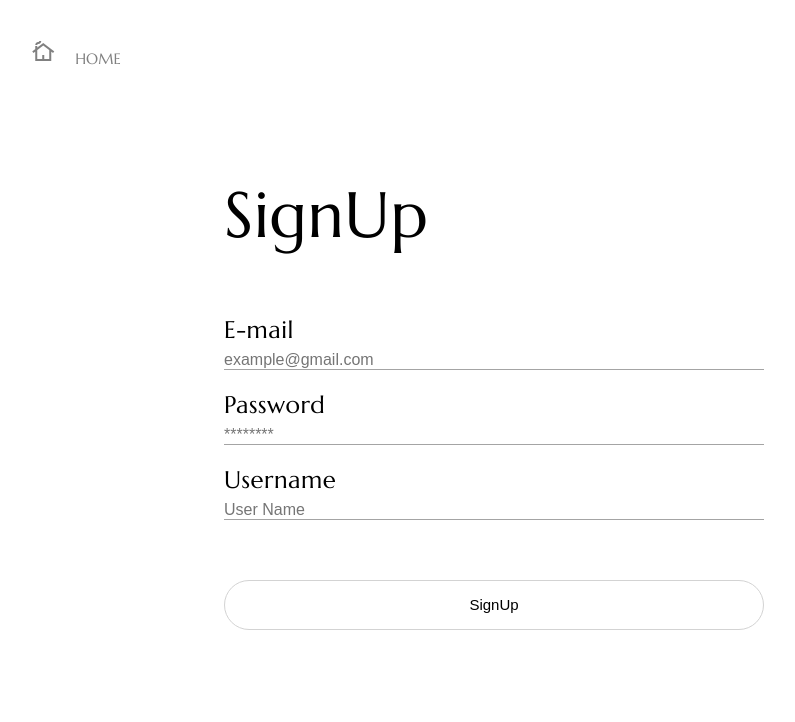
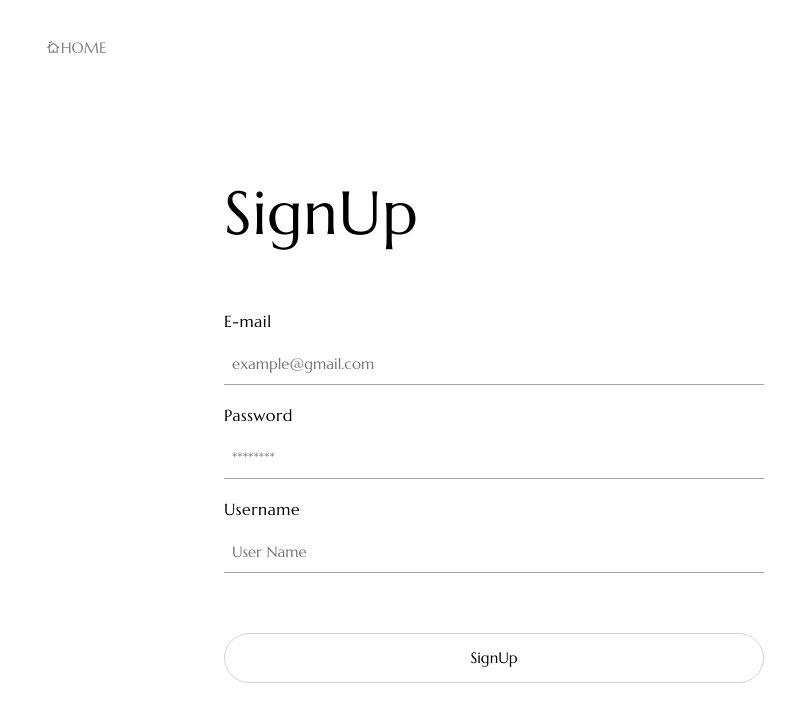
Before and after one commit to shopping-mall-Frontend/team-project, a React (Create React App) app: page /signup in a window 1280 px wide. Shown: the top 722 px of the page, without its empty margins (116-911 px from the left). Built offline with nearby package versions, Linux system fonts and the light colour scheme; no server answers; a web font is replaced by a local one.

Commit message:
Editpage ìge로그인페이/회원가입 스타일링

```diff
--- a/src/components/Header.js
+++ b/src/components/Header.js
@@ -1,8 +1,8 @@
-import React, { useEffect, useState } from 'react';
+import React, {useEffect, useState} from 'react';
 import styled from 'styled-components';
 import {Link, useNavigate} from 'react-router-dom';
 import '../css/reset-css.css';
-import { auth } from '../utils/useAPI';
+import {auth} from '../utils/useAPI';
 import Search from './search/Search';
 
 const Header = React.memo(() => {
@@ -19,12 +19,12 @@ const Header = React.memo(() => {
 
   const logout = async () => {
     try {
-     const res =  await auth('logout');
-     if(res){
-       localStorage.removeItem('accessToken');
-       setUser(false);
-       navigate("/");
-     }
+      const res = await auth('logout');
+      if (res) {
+        localStorage.removeItem('accessToken');
+        setUser(false);
+        navigate("/");
+      }
 
     } catch (err) {
       alert('로그아웃 실패.');
@@ -37,11 +37,11 @@ const Header = React.memo(() => {
       <header>
         <nav>
           <div className="search">
-            <Search isSearchPage={false} />
+            <Search isSearchPage={false}/>
           </div>
           <ul className="nav__links">
             <li>
-              {user ? <Link to={`/user`}>Hello! 🌺{user.displayName}</Link> : <Link to={'/login'}>LOGIN</Link>}
+              {user ? <Link to={`/user`}>🌿{user.displayName}님</Link> : <Link to={'/login'}>LOGIN</Link>}
             </li>
             <li>
               <Link to={'/Cart'}>Chart</Link>{' '}
@@ -80,20 +80,21 @@ const StyledHeader = styled.div`
   box-sizing: border-box;
   margin-top: 20px;
   padding: 0;
-  border-bottom:1px solid #ddd;
-  min-width:1200px;
+  border-bottom: 1px solid #ddd;
+  min-width: 1200px;
 
   nav {
     display: flex;
     justify-content: space-between;
     align-items: center;
-    padding:0 50px;
+    padding: 0 50px;
   }
 
   li,
   .logo {
     text-decoration: none;
   }
+
   .material-symbols-outlined {
     font-weight: normal;
     font-size: 20px;
@@ -113,6 +114,7 @@ const StyledHeader = styled.div`
     box-sizing: content-box;
     width: 100%;
   }
+
   ul {
     display: flex;
     padding: 0px 0px 0px 0em;
@@ -120,9 +122,11 @@ const StyledHeader = styled.div`
     color: dimgray;
     margin: 0;
   }
+
   li {
     padding: 0px 20px;
   }
+
   /* @media screen and (max-width: 768px) {
     header {
       flex-direction: column;
--- a/src/components/Loading.js
+++ b/src/components/Loading.js
@@ -8,7 +8,6 @@ const Loading = () => {
     </Container>
   )
 }
-
 export default Loading
 
 const Container = styled.div`
--- a/src/components/Login.js
+++ b/src/components/Login.js
@@ -1,8 +1,8 @@
-import React, { useState } from 'react';
+import React, {useState} from 'react';
 import styled from 'styled-components';
-import { useForm } from 'react-hook-form';
-import { signIn } from '../utils/useAPI';
-import { Link, useNavigate } from 'react-router-dom';
+import {useForm} from 'react-hook-form';
+import {signIn} from '../utils/useAPI';
+import {Link, useNavigate} from 'react-router-dom';
 
 const Login = () => {
   const history = useNavigate();
@@ -13,14 +13,14 @@ const Login = () => {
   });
 
   // react hook form 사용해보기(렌더링 비용 최소화)
-  const { register, handleSubmit } = useForm();
+  const {register, handleSubmit} = useForm();
   const onSubmit = async (data) => {
-    const { user } = await signIn(data);
+    const {user} = await signIn(data);
     setLoginInfo(data);
     if (!user) {
       alert('이메일 혹은 비밀번호가 일치하지 않습니다.');
     } else {
-      alert(`hello, ${user.displayName}!!`);
+      alert(`🌺 ${user.displayName}님!!🌺 방문해주셔서 감사드립니다.`);
       history('/');
     }
   };
@@ -48,14 +48,14 @@ const Login = () => {
 
           <h4>E-mail</h4>
           <div className="username-input">
-            <input type="email" placeholder="example@gmail.com" {...register('email', { required: true })} />
+            <input type="email" placeholder="example@gmail.com" {...register('email', {required: true})} />
           </div>
         </div>
         <div>
           <h4>Password</h4>
           <div className="password-input">
             <i className="fas fa-lock"></i>
-            <input type="password" placeholder="********" {...register('password', { required: true })} />
+            <input type="password" placeholder="********" {...register('password', {required: true})} />
           </div>
           <Link to={'/SignUp'} className="Login">
             <span className="material-symbols-outlined">touch_app</span>
@@ -63,7 +63,7 @@ const Login = () => {
           </Link>
         </div>
         <div className="submit">
-          <input type="submit" value="submit" />
+          <input type="submit" value="Sign In"/>
         </div>
       </LoginForm>
     </Container>
@@ -93,8 +93,12 @@ const Container = styled.div`
   }
 
   .go-back {
-    padding-bottom: 20px;
-    height: 100%;
+    display: flex;
+    flex-direction: row;
+    justify-content: center;
+    align-items: center;
+    font-size: 10px;
+    margin: 0;
   }
 
   .navbar-logo {
@@ -103,20 +107,26 @@ const Container = styled.div`
   }
 
   .material-symbols-outlined {
-    height: 100%;
-    padding-right: 20px;
-    padding-top: 20px;
+    font-size: 14px;
+
   }
 
   h4 {
     margin: 20px 0 5px 0;
-    font-size: 1.5rem;
+    font-size: 1rem;
     font-weight: 300;
     font-family: 'Marcellus', serif;
   }
 
   .Login {
     font-family: 'Marcellus', serif;
+    display: flex;
+    flex-direction: row;
+    justify-content: end;
+    align-items: center;
+    font-size: 14px;
+    margin-right: 100px;
+    margin-top: 20px;
   }
 `;
 
@@ -131,7 +141,7 @@ const LoginForm = styled.form`
   h1 {
     font-family: 'Marcellus', serif;
     margin: 20px 0 10px 0;
-    font-size: 4rem;
+    font-size: 3.8rem;
     padding-bottom: 40px;
   }
 
@@ -150,6 +160,7 @@ const LoginForm = styled.form`
     padding-right: 0.5rem;
     padding-top: 0.5rem;
     font-size: 15px;
+    font-family: 'Marcellus', serif;
   }
 
   .submit {
--- a/src/components/SignUp.js
+++ b/src/components/SignUp.js
@@ -1,25 +1,25 @@
-import React, { useState } from 'react';
+import React, {useState} from 'react';
 import styled from 'styled-components';
-import { useForm } from 'react-hook-form';
-import { signup } from '../utils/useAPI';
-import { Link, useNavigate } from 'react-router-dom';
+import {useForm} from 'react-hook-form';
+import {signup} from '../utils/useAPI';
+import {Link, useNavigate} from 'react-router-dom';
 
 const Login = () => {
   const history = useNavigate();
-  const [ setLoginInfo] = useState({
+  const [setLoginInfo] = useState({
     email: '',
     password: '',
-    displayName:'',
+    displayName: '',
   });
 
-  const { register, handleSubmit } = useForm();
+  const {register, handleSubmit} = useForm();
   const onSubmit = async (data) => {
-    const { user } = await signup(data);
+    const {user} = await signup(data);
     setLoginInfo(data);
     if (!user) {
       alert('이메일 혹은 비밀번호가 일치하지 않습니다.');
     } else {
-      alert(`hello, ${user.displayName}!!`);
+      alert(`🌺 ${user.displayName}님!! 방문해주셔서 감사드립니다.`);
       history('/');
     }
   };
@@ -42,24 +42,24 @@ const Login = () => {
 
           <h4>E-mail</h4>
           <div className="username-input">
-            <input type="email" placeholder="example@gmail.com" {...register('email', { required: true })} />
+            <input type="email" placeholder="example@gmail.com" {...register('email', {required: true})} />
           </div>
         </div>
         <div>
           <h4>Password</h4>
           <div className="password-input">
             <i className="fas fa-lock"></i>
-            <input type="password" placeholder="********" {...register('password', { required: true })} />
+            <input type="password" placeholder="********" {...register('password', {required: true})} />
           </div>
         </div>
         <div>
           <h4>Username</h4>
           <div className="password-input">
-            <input type="text" placeholder="User Name" {...register('displayName', { required: true })} />
+            <input type="text" placeholder="User Name" {...register('displayName', {required: true})} />
           </div>
         </div>
         <div className="submit">
-          <button type="submit" value="submit" >
+          <button type="submit" value="submit">
             SignUp
           </button>
         </div>
@@ -79,7 +79,6 @@ const Container = styled.div`
     margin-top: 20px;
     line-height: 55px;
     height: 55px;
-
     text-align: center;
     color: gray;
     font-family: 'Marcellus', serif;
@@ -92,8 +91,12 @@ const Container = styled.div`
   }
 
   .go-back {
-    padding-bottom: 20px;
-    height: 100%;
+    display: flex;
+    flex-direction: row;
+    justify-content: center;
+    align-items: center;
+    font-size: 15px;
+    margin: 0;
   }
 
   .navbar-logo {
@@ -102,14 +105,12 @@ const Container = styled.div`
   }
 
   .material-symbols-outlined {
-    height: 100%;
-    padding-right: 20px;
-    padding-top: 20px;
+    font-size: 15px;
   }
 
   h4 {
     margin: 20px 0 5px 0;
-    font-size: 1.5rem;
+    font-size: 1rem;
     font-weight: 300;
     font-family: 'Marcellus', serif;
   }
@@ -130,7 +131,7 @@ const LoginForm = styled.form`
   h1 {
     font-family: 'Marcellus', serif;
     margin: 20px 0 10px 0;
-    font-size: 4rem;
+    font-size: 3.8rem;
     padding-bottom: 40px;
   }
 
@@ -149,6 +150,7 @@ const LoginForm = styled.form`
     padding-right: 0.5rem;
     padding-top: 0.5rem;
     font-size: 15px;
+    font-family: 'Marcellus', serif;
   }
 
   .submit {
@@ -156,7 +158,19 @@ const LoginForm = styled.form`
     width: 90%;
   }
 
-  .submit  button{
+  input {
+    width: 100%;
+    outline: none;
+    border-radius: 0px;
+    line-height: 2.5rem;
+    padding-left: 0.5rem;
+    padding-right: 0.5rem;
+    padding-top: 0.5rem;
+    font-size: 15px;
+    font-family: 'Marcellus', serif;
+  }
+
+  .submit button {
     height: 50px;
     border-radius: 30px;
     margin-top: 10px;
--- a/src/pages/Auth/SignUpPage.js
+++ b/src/pages/Auth/SignUpPage.js
@@ -5,9 +5,9 @@ const SignUpPage = () => {
 
   return (
     <>
-      <SignUp />
+      <SignUp/>
     </>
   );
 };
 
-export { SignUpPage };
+export {SignUpPage};
--- a/src/utils/useAPI.js
+++ b/src/utils/useAPI.js
@@ -35,7 +35,7 @@ export const signup = async (value) => {
     });
 
     localStorage.setItem('accessToken', data.accessToken);
-    alert('회원가입을!🌺축하드립니다 !');
+    alert('🌺 환영합니다! 회원가입을 축하드립니다 !🌺');
     window.location.replace('/');
   } catch (err) {
     alert('회원가입에 실패했습니다.');
```
Also changed, not shown: src/components/Userpage/EditProfile.js (+17 -15 lines).
